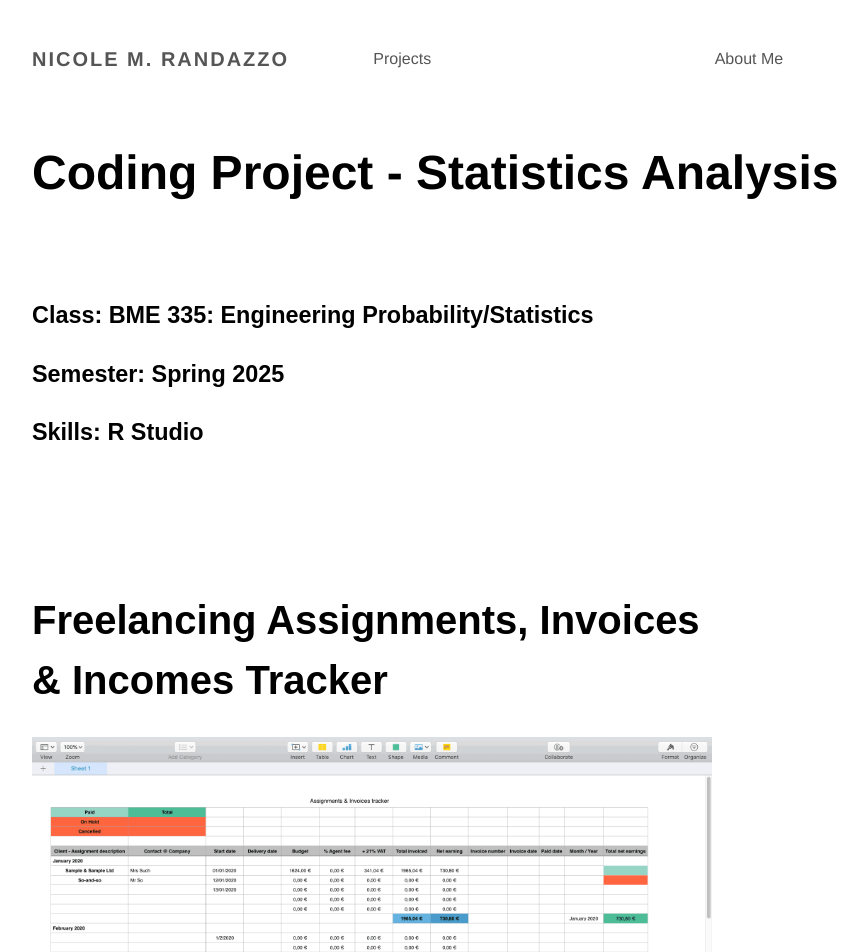
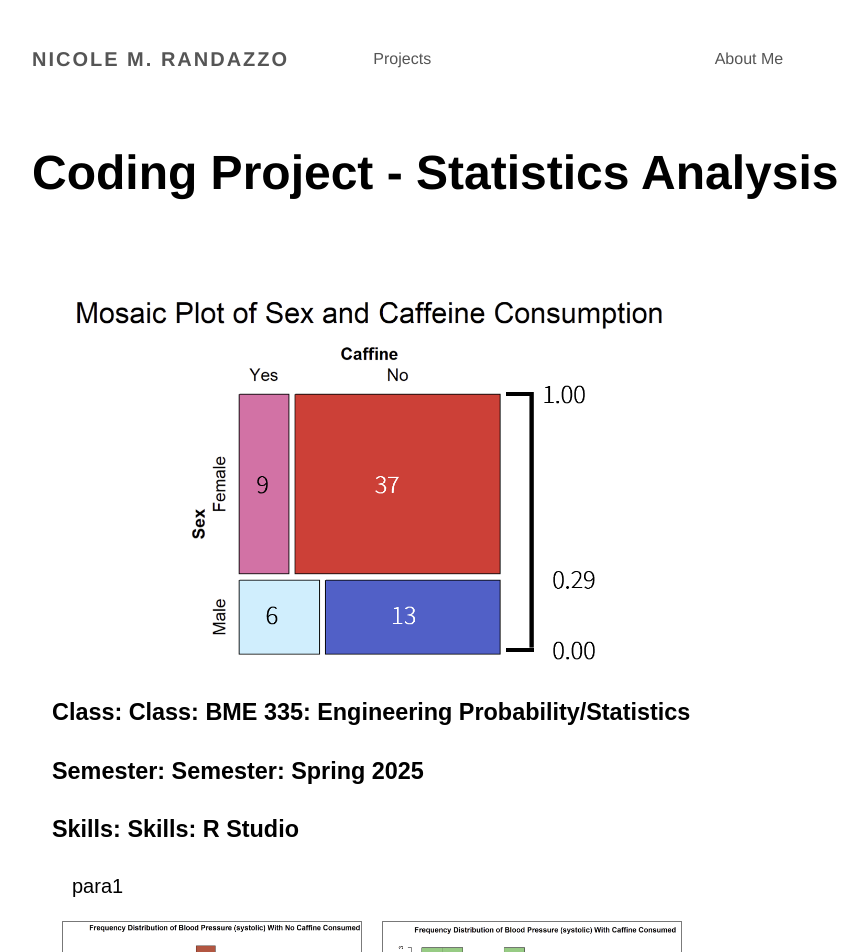
Before and after one commit to NicoleMRandazzo/nicolemrandazzo.github.io, a Jekyll site: the page built from _products/assignments-tracker.md, in a window 1280 px wide and 1400 px high. Shown: the top 952 px of the window, without its empty margins (96-964 px from the left). Built offline with Jekyll 4.4.1, drawn with Linux system fonts in a browser that asks for light colours.

Commit message:
Update assignments-tracker.md

```diff
--- a/_products/assignments-tracker.md
+++ b/_products/assignments-tracker.md
@@ -7,11 +7,30 @@ date: 2019-03-18 13:20:50 +0100
 text-button: This could be useful. Can I get it?
 image: /images/templates/assignments/sp1.png
 ---
-### Class: BME 335: Engineering Probability/Statistics
-### Semester: Spring 2025
-### Skills: R Studio
-<br>
-<br>
-<br>
-# Freelancing Assignments, Invoices & Incomes Tracker
-<img class="w-100" src="{{site.baseurl}}/images/templates/assignments/assignments_tracker_spreadsheet.png">
+<div style="max-width: 1000px; margin: 0 auto; padding: 20px;">
+  <img src="{{site.baseurl}}/images/templates/assignments/sp1.png" style="display: block; margin: 0 auto; width: 100%; max-width: 600px;" />
+  <h3>Class: Class: BME 335: Engineering Probability/Statistics</h3>
+  <h3>Semester: Semester: Spring 2025</h3>
+  <h3>Skills: Skills: R Studio</h3>
+
+  <p>
+    &emsp;para1
+  </p>
+
+  <div style="display: flex; justify-content: center; gap: 20px; flex-wrap: wrap; margin: 20px 0;">
+    <img src="{{site.baseurl}}/images/templates/sp2.png" style="width: 300px; height: auto;" />
+    <img src="{{site.baseurl}}/images/templates/sp3.png" style="width: 300px; height: auto;" />
+  </div>
+
+  <p>
+    &emsp;para2
+  </p>
+
+  <div style="display: flex; justify-content: center; gap: 20px; flex-wrap: wrap; margin: 20px 0;">
+    <img src="{{site.baseurl}}/images/templates/assignments/sp1.png" style="width: 300px; height: auto;" />
+    <img src="{{site.baseurl}}/images/templates/sp5.png" style="width: 300px; height: auto;" />
+  </div>
+
+  <p>
+  &emsp;para3
+  </p>
```
